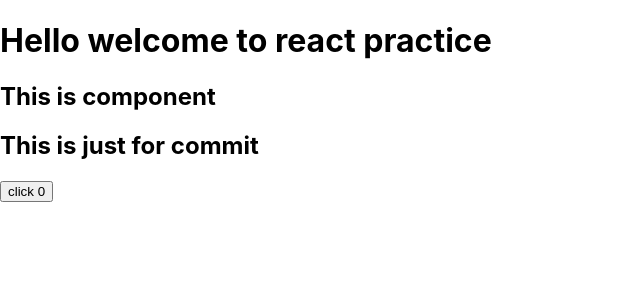
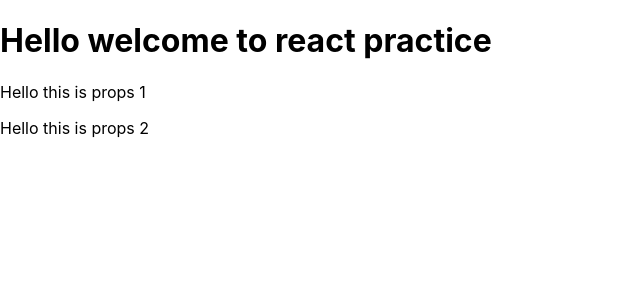
Before and after one commit to MuhammadAmeen321/ReactPractice, a React (Create React App) app in the folder myapp/: page / in a window 1280 px wide. Shown: the top 300 px of the page, without its empty margins (0-640 px from the left). Built offline with nearby package versions, Linux system fonts and the light colour scheme.

Commit message:
This is props commit

```diff
--- a/myapp/src/App.js
+++ b/myapp/src/App.js
@@ -1,15 +1,18 @@
 
 import './App.css';
 
-import Component from "./component";
-import MyComponent from './click';
+// import Component from "./component";
+// import MyComponent from './click';
+import Classprops from './classprops';
 
 function App() {
   return (
     <div>
     <h1>Hello welcome to react practice</h1>
-    <Component/>
-    <MyComponent/>
+    {/* <Component/>
+    <MyComponent/> */}
+    <Classprops name='1'/>
+    <Classprops name='2'/>
     </div>
   );
 }
--- /dev/null
+++ b/myapp/src/classprops.js
@@ -0,0 +1,17 @@
+import React, { Component } from "react";
+
+class Classprops extends Component{
+
+    render(){
+        return <div>
+            <p> Hello this is props {this.props.name}
+            </p>
+
+        </div>
+    }
+}
+
+
+
+
+export default Classprops
```
